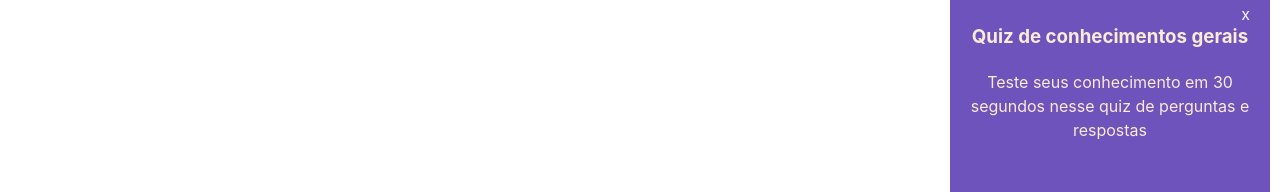
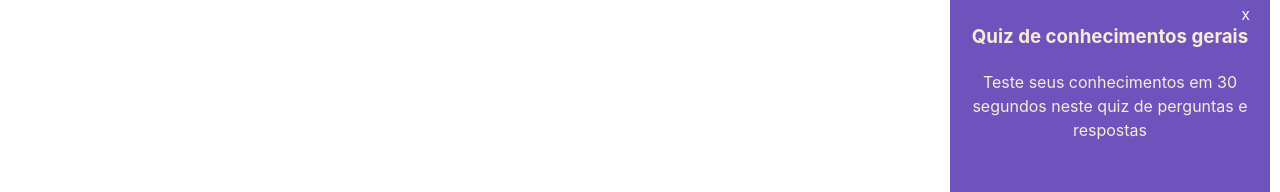
Before and after one commit to diego-lds/elements-frontend, a React (Vite) app: page / in a window 1280 px wide. Both pictures are taken after a click on the element "Quiz!". Shown: the part 438-630 px from the top of the page. Built offline with nearby package versions, Linux system fonts and the light colour scheme; no server answers.

Commit message:
refactor

```diff
--- a/src/components/gallery/Gallery.jsx
+++ b/src/components/gallery/Gallery.jsx
@@ -7,7 +7,7 @@ function Gallery({ products }) {
     <div className="gallery">
       <div className="grid-container">
         {products.map((product, index) => (
-          <div key={index} className="grid-item">
+          <div key={product + index} className="grid-item">
             <div className="grid-item-title">
               <h4>{product.name}</h4>
             </div>
--- a/src/components/header/Header.css
+++ b/src/components/header/Header.css
@@ -6,7 +6,3 @@
   max-height: 80px;
   border-bottom: solid var(--primary-color) thin;
 }
-
-.logo img {
-  height: 50px;
-}
--- a/src/components/quiz/Quiz.jsx
+++ b/src/components/quiz/Quiz.jsx
@@ -5,23 +5,24 @@ import useQuestions from "../../hooks/useQuestions";
 import Button from "../common/button";
 
 const Quiz = ({ questions }) => {
-  const [showModal, setShowModal] = useState(false);
+  const [isModalOpen, setIsModalOpen] = useState(false);
 
   const toggleModal = () => {
-    setShowModal(!showModal);
+    setIsModalOpen(!isModalOpen);
   };
 
   return (
     <>
-      {!showModal && (
+      {!isModalOpen && (
         <div className="floating-button" onClick={toggleModal}>
           Quiz!
         </div>
       )}
-      {showModal && <Modal onClose={toggleModal} questions={questions} />}
+      {isModalOpen && <Modal onClose={toggleModal} questions={questions} />}
     </>
   );
 };
+
 Quiz.propTypes = {
   questions: PropTypes.arrayOf(
     PropTypes.shape({
@@ -65,12 +66,12 @@ const Modal = ({ onClose, questions }) => {
             <>
               <h3>Quiz de conhecimentos gerais</h3>
               <p>
-                Teste seus conhecimento em 30 segundos nesse quiz de perguntas e
-                respostas
+                Teste seus conhecimentos em 30 segundos neste quiz de perguntas
+                e respostas
               </p>
 
               <p>
-                {correctAnswers > 0 && "Respostas corretas: " + correctAnswers}
+                {correctAnswers > 0 && `Respostas corretas: ${correctAnswers}`}
               </p>
 
               <Button onClick={() => startQuiz()}>Iniciar Quiz</Button>
@@ -83,7 +84,7 @@ const Modal = ({ onClose, questions }) => {
 };
 
 Modal.propTypes = {
-  onClose: PropTypes.func.isRequired,
+  onClose: PropTypes.elementType.isRequired,
   questions: PropTypes.arrayOf(
     PropTypes.shape({
       question: PropTypes.string.isRequired,
```
